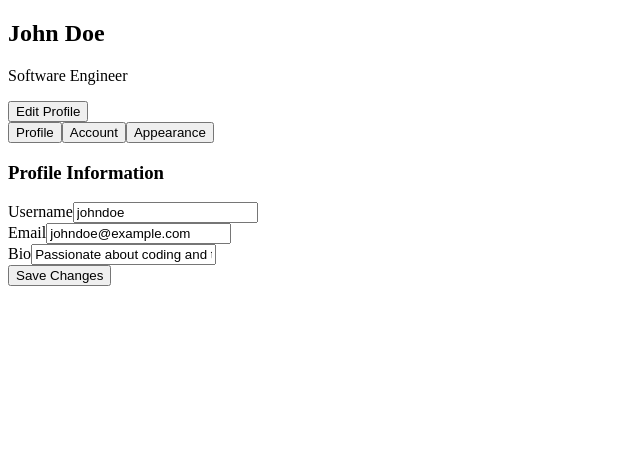
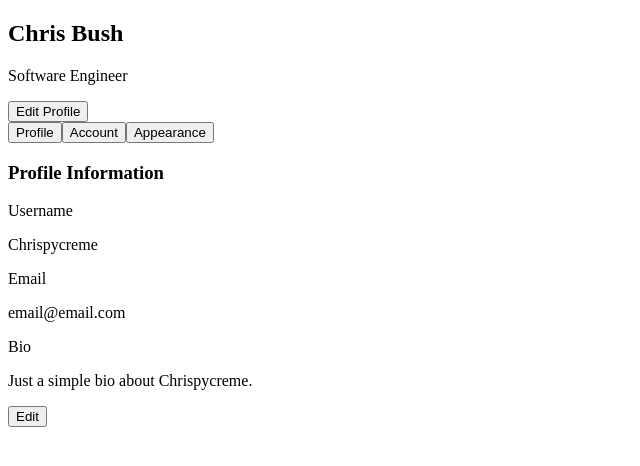
Before and after one commit to Cbushcun/login-templates, a Next.js app: page /profile in a window 1280 px wide. Shown: the top 466 px of the page, without its empty margins (0-640 px from the left). Built offline with nearby package versions, Linux system fonts and the light colour scheme.

Commit message:
Added form edit toggle

```diff
--- a/src/app/profile/ProfilePage.jsx
+++ b/src/app/profile/ProfilePage.jsx
@@ -1,3 +1,4 @@
+"use client";
 import { Avatar } from "@/components/ui/avatar";
 import { Button } from "@/components/ui/button";
 import { Card, CardContent, CardHeader } from "@/components/ui/card";
@@ -5,8 +6,10 @@ import { Input } from "@/components/ui/input";
 import { Label } from "@/components/ui/label";
 import { Switch } from "@/components/ui/switch";
 import { Tabs, TabsContent, TabsList, TabsTrigger } from "@/components/ui/tabs";
+import { useState } from "react";
 
 export default function ProfilePage({ user }) {
+	const [canEdit, setCanEdit] = useState(false);
 	return (
 		<div className="container mx-auto p-6">
 			{/* Profile Header */}
@@ -15,8 +18,8 @@ export default function ProfilePage({ user }) {
 					<div className="flex items-center space-x-4">
 						<Avatar src="/path/to/avatar.jpg" alt="User Avatar" />
 						<div>
-							<h2 className="text-xl font-semibold">John Doe</h2>
-							<p className="text-sm text-gray-500">Software Engineer</p>
+							<h2 className="text-xl font-semibold">{user.name}</h2>
+							<p className="text-sm text-gray-500">{user.title}</p>
 						</div>
 					</div>
 				</CardHeader>
@@ -42,22 +45,55 @@ export default function ProfilePage({ user }) {
 						<CardContent>
 							<div className="space-y-4">
 								<div>
-									<Label htmlFor="username">Username</Label>
-									<Input id="username" defaultValue="johndoe" />
+									<Label className={"text-gray-500"} htmlFor="username">
+										Username
+									</Label>
+									{canEdit ? (
+										<Input id="username" defaultValue={user.username} />
+									) : (
+										<p>{user.username}</p>
+									)}
 								</div>
 								<div>
-									<Label htmlFor="email">Email</Label>
-									<Input id="email" defaultValue="johndoe@example.com" />
+									<Label className={"text-gray-500"} htmlFor="email">
+										Email
+									</Label>
+									{canEdit ? (
+										<Input id="email" defaultValue={user.email} />
+									) : (
+										<p>{user.email}</p>
+									)}
 								</div>
 								<div>
-									<Label htmlFor="bio">Bio</Label>
-									<Input
-										id="bio"
-										defaultValue="Passionate about coding and technology."
-									/>
+									<Label className={"text-gray-500"} htmlFor="bio">
+										Bio
+									</Label>
+									{canEdit ? (
+										<Input id="bio" defaultValue={user.bio} />
+									) : (
+										<p>{user.bio}</p>
+									)}
 								</div>
 							</div>
-							<Button className="mt-4">Save Changes</Button>
+							{canEdit ? (
+								<Button
+									className="mt-4"
+									onClick={() => {
+										setCanEdit(false);
+									}}
+								>
+									Save Changes
+								</Button>
+							) : (
+								<Button
+									className="mt-4"
+									onClick={() => {
+										setCanEdit(true);
+									}}
+								>
+									Edit
+								</Button>
+							)}
 						</CardContent>
 					</Card>
 				</TabsContent>
@@ -104,7 +140,11 @@ export default function ProfilePage({ user }) {
 									<Input id="language" defaultValue="English" />
 								</div>
 							</div>
-							<Button className="mt-4">Save Preferences</Button>
+							{canEdit ? (
+								<Button className="mt-4">Save Preferences</Button>
+							) : (
+								<Button className="mt-4">Edit</Button>
+							)}
 						</CardContent>
 					</Card>
 				</TabsContent>
--- a/src/app/profile/page.jsx
+++ b/src/app/profile/page.jsx
@@ -1,5 +1,12 @@
 import ProfilePage from "./ProfilePage";
 
 export default function Page() {
-	return <ProfilePage />;
+	const user = {
+		name: "Chris Bush",
+		username: "Chrispycreme",
+		title: "Software Engineer",
+		email: "email@email.com",
+		bio: "Just a simple bio about Chrispycreme.",
+	};
+	return <ProfilePage user={user} />;
 }
```
